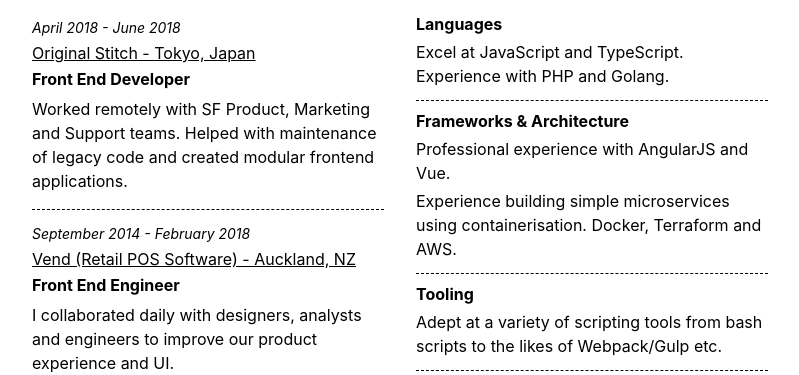
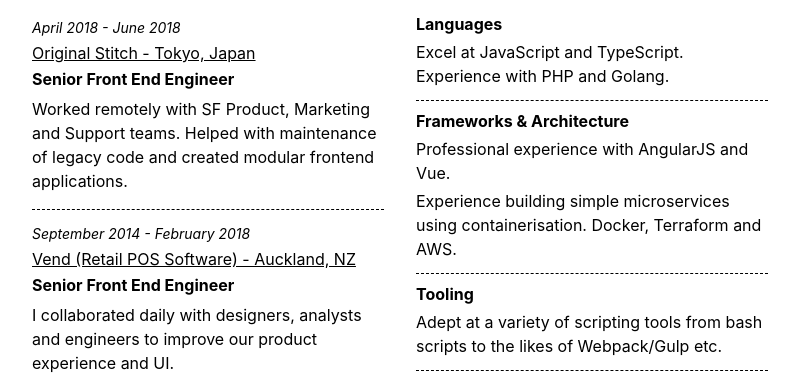
Before and after one commit to jamsinclair/jamie.tokyo, a website: page resume/index.html in a window 1280 px wide. Shown: the part 458-833 px from the top of the page, without its empty margins (240-1039 px from the left). Drawn offline with Linux system fonts and the light colour scheme.

Commit message:
Flaunt it

```diff
--- a/resume/index.html
+++ b/resume/index.html
@@ -52,7 +52,7 @@
               <p class="measure mv2">
                 <a class="black dim" href="https://originalstitch.com">Original Stitch - Tokyo, Japan</a>
               </p>
-              <p class="measure mv2 b">Front End Developer</p>
+              <p class="measure mv2 b">Senior Front End Engineer</p>
               <p class="measure mv2 lh-copy">
                 Worked remotely with SF Product, Marketing and Support teams.
                 Helped with maintenance of legacy code and created modular frontend applications.
@@ -63,7 +63,7 @@
               <p class="measure mv2">
                 <a class="black dim" href="https://vendhq.com">Vend (Retail POS Software) - Auckland,&nbsp;NZ</a>
               </p>
-              <p class="measure mv2 b">Front End Engineer</p>
+              <p class="measure mv2 b">Senior Front End Engineer</p>
               <p class="measure mv2 lh-copy">
                 I collaborated daily with designers, analysts and engineers to
                 improve our product experience and UI.
```
